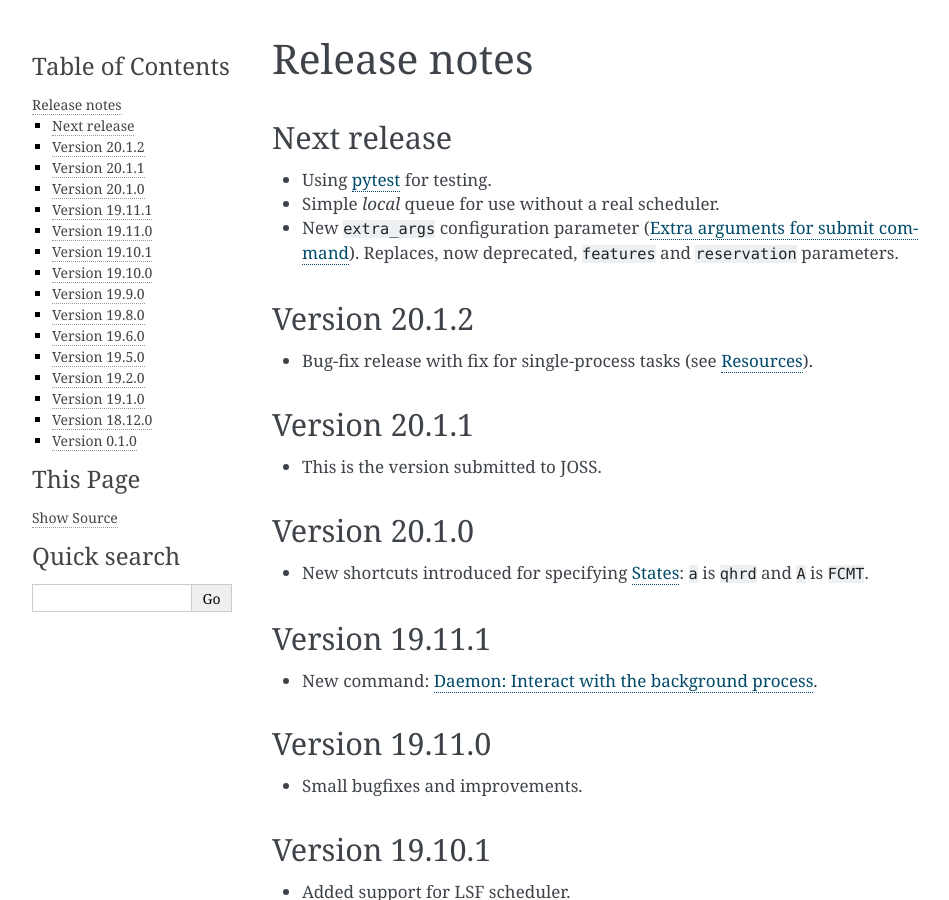
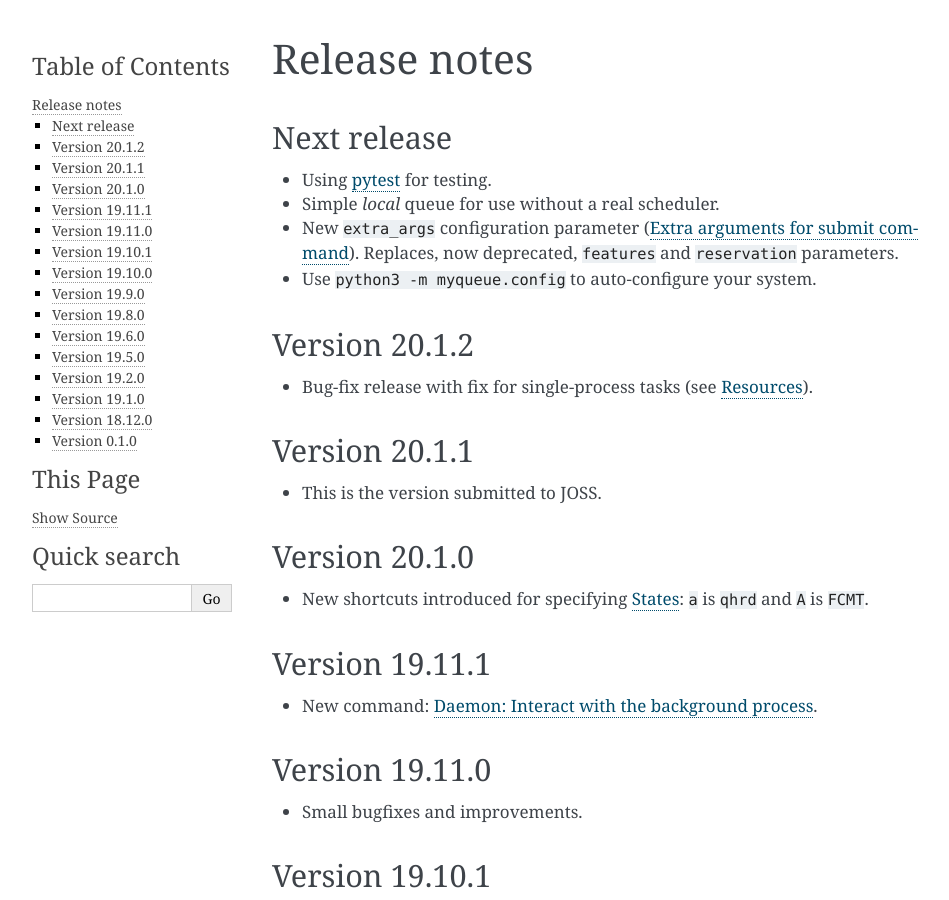
Before and after one commit to Yangxinsix/myqueue, a Sphinx documentation site: the page built from docs/releasenotes.rst, in a window 1280 px wide and 900 px high. Shown: the whole window, without its empty margins (148-1097 px from the left). Built offline with Sphinx 7.4.7, drawn with Linux system fonts in a browser that asks for light colours; the version number could not be read and is left out.

Commit message:
Update release notes

```diff
--- a/docs/releasenotes.rst
+++ b/docs/releasenotes.rst
@@ -13,6 +13,7 @@ Next release
 * Simple *local* queue for use without a real scheduler.
 * New ``extra_args`` configuration parameter (:ref:`extra_args`).
   Replaces, now deprecated, ``features`` and ``reservation`` parameters.
+* Use ``python3 -m myqueue.config`` to auto-configure your system.
 
 .. _pytest: https://docs.pytest.org/en/latest/
 
```
